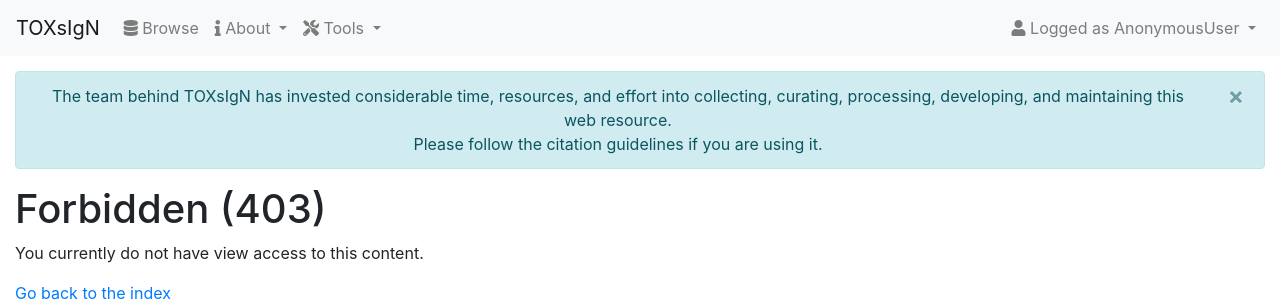
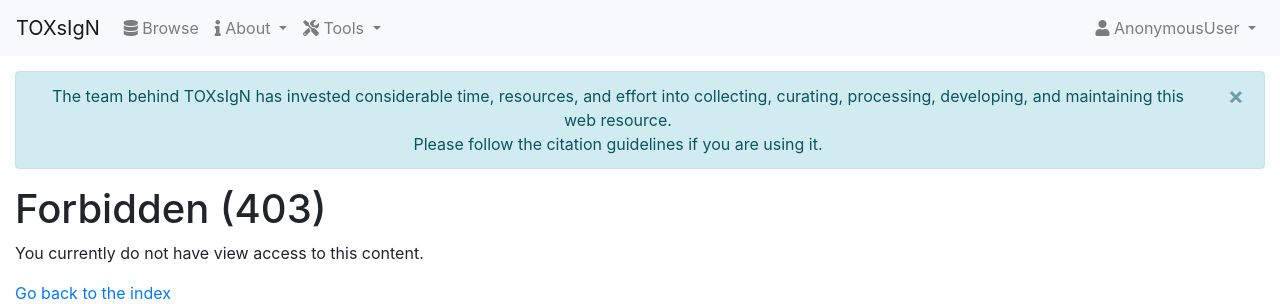
Before and after one commit to umr1085-irset/toxsign_v2, a Django app: page /unauthorized in a window 1280 px wide. Shown: the top 304 px of the page. Run offline with Django 3.2, Linux system fonts and the light colour scheme; a user stored in the database is signed in; parts of the project's set-up code (start-up, migrations or seed data) failed here and were passed over; some libraries are stand-ins or nearby versions.

Commit message:
no need for logged as

```diff
--- a/toxsign/templates/base.html
+++ b/toxsign/templates/base.html
@@ -76,7 +76,7 @@
               {% if request.user.is_authenticated %}
                 <li class="nav-item dropdown {% if request.resolver_match.url_name == 'detail' or request.resolver_match.url_name == 'account_logout' %} active {% endif %}">
                   <a class="nav-link dropdown-toggle" href="#" id="navbarDropdown" role="button" data-toggle="dropdown" aria-haspopup="true" aria-expanded="false">
-                    <i class="fas fa-user"></i> Logged as {{request.user.username }}
+                    <i class="fas fa-user"></i> {{request.user.username }}
                   </a>
                   <div class="dropdown-menu dropdown-menu-right" aria-labelledby="navbarDropdown">
                     <a class="nav-link" href="{% url 'users:detail' request.user.username  %}">{% trans "My Profile" %}</a>
```
